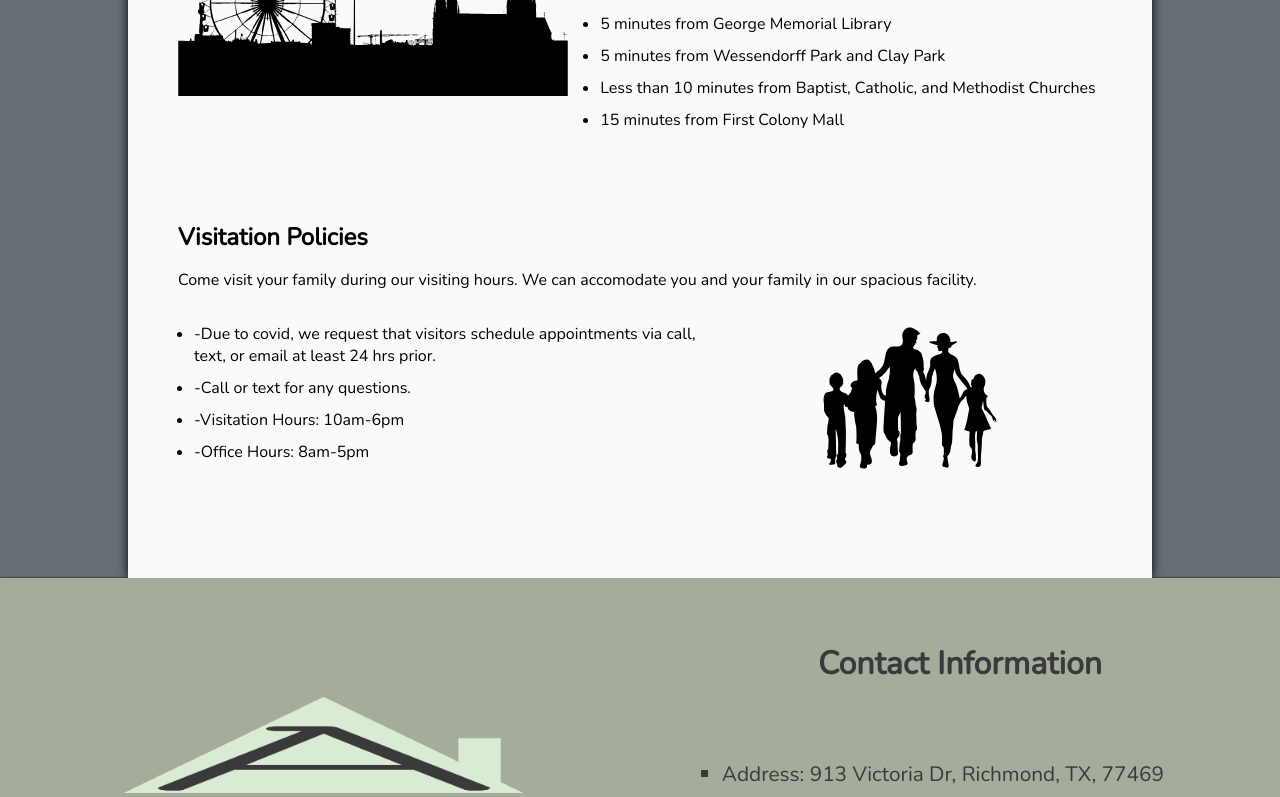
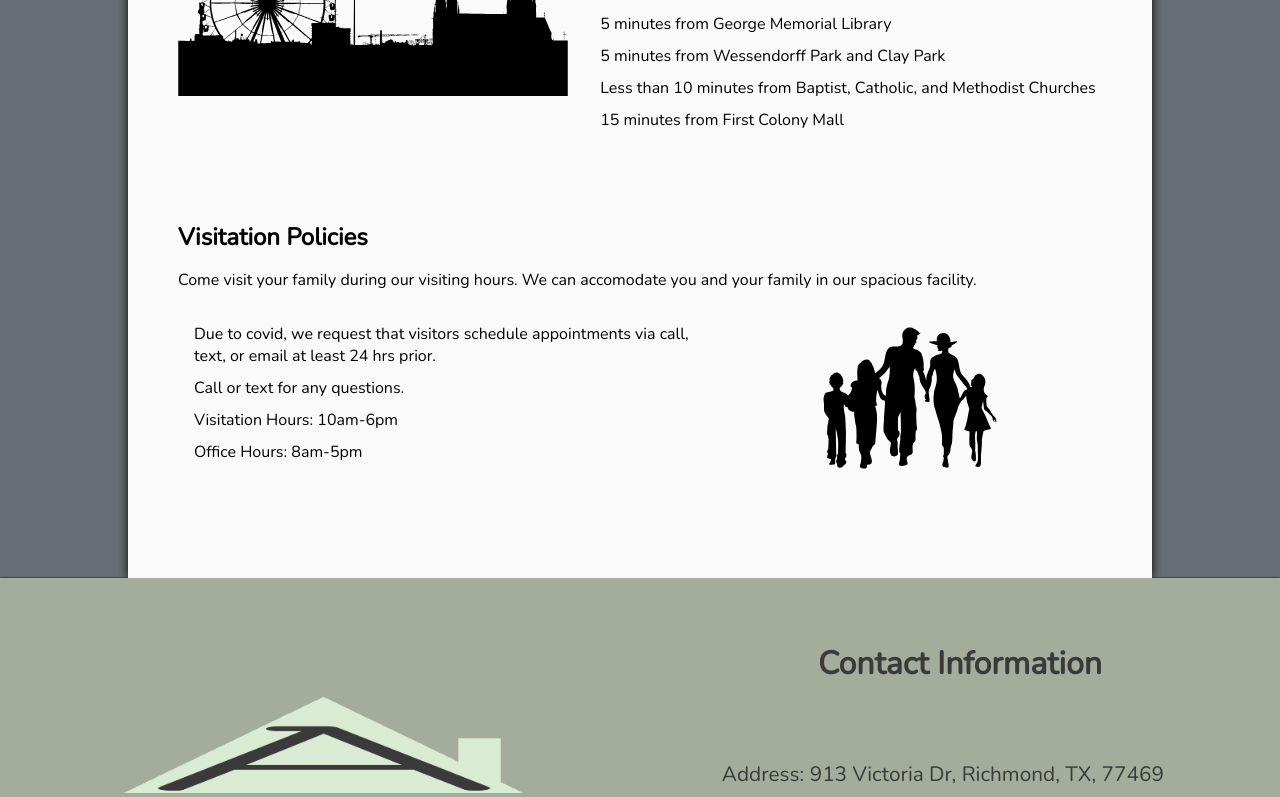
Before and after one commit to psudario/ABHWebsite, a React (Create React App) app in the folder client/: page /residentlife in a window 1280 px wide. Shown: the part 1030-1827 px from the top of the page. Built offline with nearby package versions, Linux system fonts and the light colour scheme.

Commit message:
fixed overflow-x issue

```diff
--- a/client/src/App.js
+++ b/client/src/App.js
@@ -28,7 +28,7 @@ const App = () => {
                 <BrowserRoute path='/' exact>
                     <Home setLocation={setLocation}/>
                 </BrowserRoute>
-                <BrowserRoute path='/ABHWebsite' exact>
+                <BrowserRoute path='/ABHWebsite/' exact>
                     <Home setLocation={setLocation}/>
                 </BrowserRoute>
                 <BrowserRoute path='/about' exact>
--- a/client/src/Data.js
+++ b/client/src/Data.js
@@ -128,10 +128,10 @@ export const ResidentLifeData = {
             image: FamilySvg,
             text: 'Come visit your family during our visiting hours. We can accomodate you and your family in our spacious facility.',
             bullets: [
-                '-Due to covid, we request that visitors schedule appointments via call, text, or email at least 24 hrs prior.',
-                '-Call or text for any questions.',
-                '-Visitation Hours: 10am-6pm',
-                '-Office Hours: 8am-5pm',
+                'Due to covid, we request that visitors schedule appointments via call, text, or email at least 24 hrs prior.',
+                'Call or text for any questions.',
+                'Visitation Hours: 10am-6pm',
+                'Office Hours: 8am-5pm',
             ]
 
         },
--- a/client/src/components/Hero/Hero.styles.js
+++ b/client/src/components/Hero/Hero.styles.js
@@ -71,7 +71,7 @@ export const HeroWrapper = styled.div`
     background-image: url(${props => {return props.backgroundImage}});
 
     height: 100vh;
-    width: 100%;
+    width: 100vw;
 
     background-position: center;
     background-repeat: no-repeat;
--- a/client/src/components/InfoSection/InfoSection.styles.js
+++ b/client/src/components/InfoSection/InfoSection.styles.js
@@ -87,7 +87,7 @@ export const InfoSectionSubtext = styled.h3`
     text-align: center;
 
     @media (max-width: 976px){
-        max-width: 100%
+        max-width: 100vw;
     }
 
 `;
--- a/client/src/components/Mission/Mission.styles.js
+++ b/client/src/components/Mission/Mission.styles.js
@@ -9,7 +9,7 @@ export const MissionWrapper = styled.div`
     background-color: ${props => {return props.backgroundColor}};
     color: ${props => {return props.textColor}};
 
-    width: 100%;
+    width: 100vw;
     min-height: 50vh;
 
 `;
--- a/client/src/components/Navbar/Navbar.styles.js
+++ b/client/src/components/Navbar/Navbar.styles.js
@@ -5,7 +5,7 @@ export const NavbarWrapper = styled.div`
     display: flex;
     align-items: center;
     position: fixed;
-    width: 100%;
+    width: 100vw;
     padding-left: 10px;
     padding-right: 10px;
     height: 12vh;
@@ -42,7 +42,7 @@ export const NavContentWrapper = styled.div`
     display: ${props => {
         return (props.scrollOpacity  && (props.currPage === "home")) ? 'none' : 'flex';
     }};
-    width: 100%;
+    width: 100vw;
     justify-content: space-between;
     align-items: center;
     color: inherit;
--- a/client/src/index.css
+++ b/client/src/index.css
@@ -3,4 +3,5 @@
     margin: 0px;
     box-sizing: border-box;
     font-family: 'Nunito', sans-serif;
+    overflow-x: hidden;
 }
```
